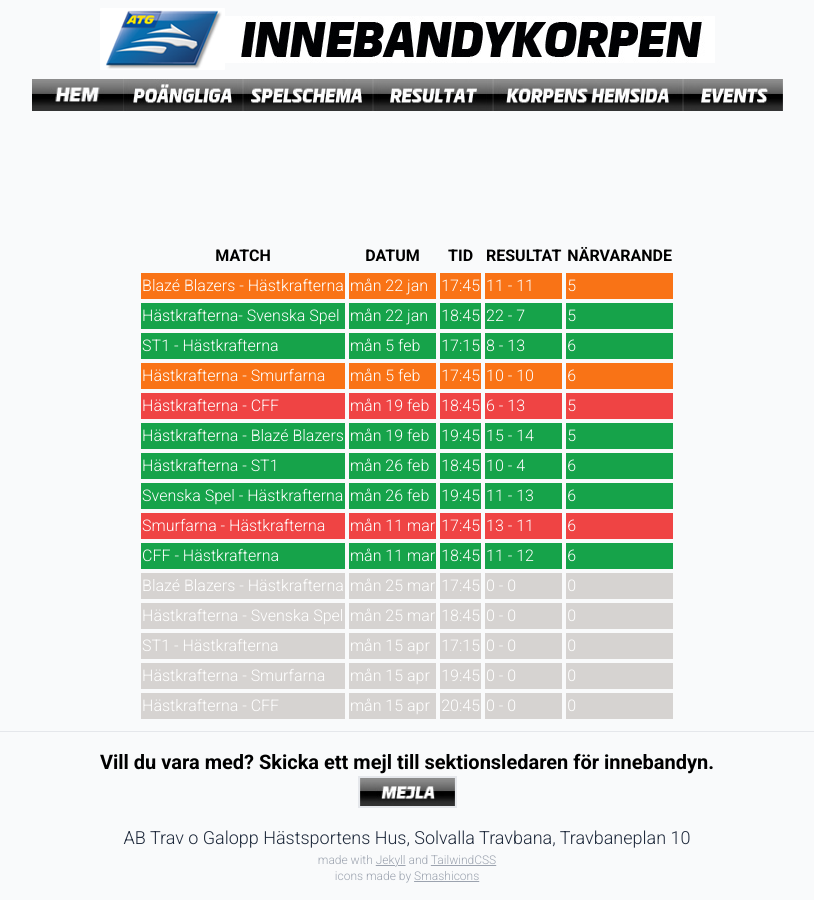
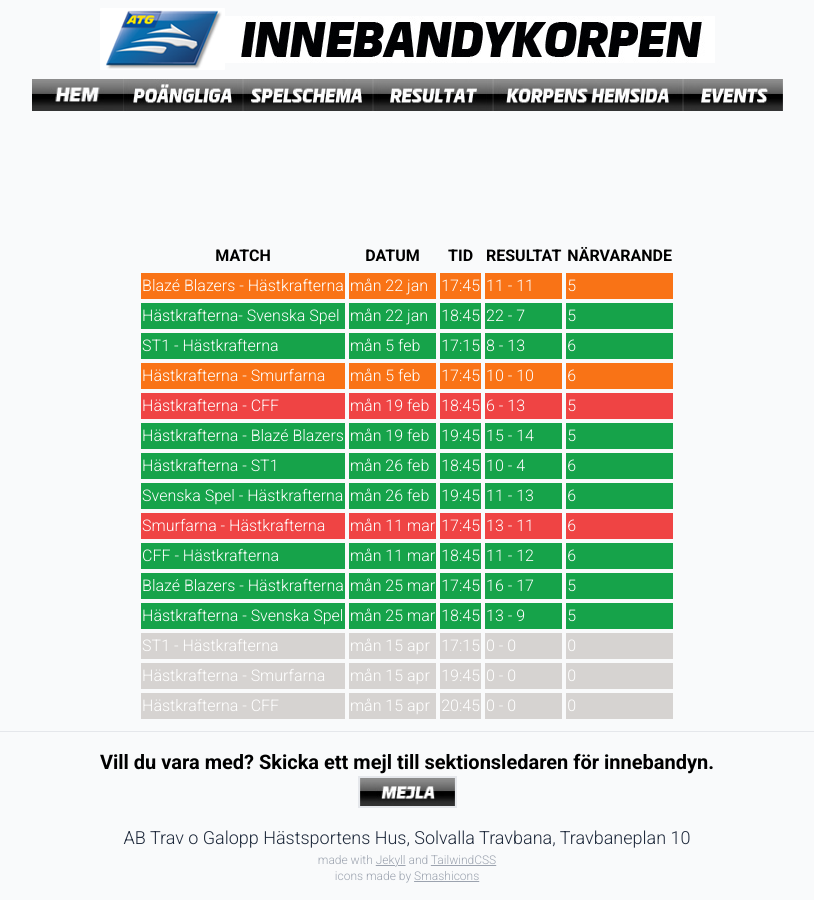
Before and after one commit to andreashogvall/andreashogvall.github.io, a Jekyll site: the page built from resultat.html, in a window 1280 px wide. Shown: the whole page, without its empty margins (233-1047 px from the left). Built offline with Jekyll 4.4.1, drawn with Linux system fonts in a browser that asks for light colours; nearby versions of some CDN libraries.

Commit message:
Add files via upload

```diff
--- a/resultat.html
+++ b/resultat.html
@@ -86,19 +86,19 @@
     <td>11 - 12</td>
     <td>6</td>
   </tr>
-  <tr class="bg-stone-300 text-white border-2 border-slate-200">
+  <tr class="bg-green-600 text-white border-2 border-slate-200">
     <td>Blazé Blazers - Hästkrafterna</td>
     <td>mån 25 mar</td>
     <td>17:45</td>
-    <td>0 - 0</td>
-    <td>0</td>
+    <td>16 - 17</td>
+    <td>5</td>
   </tr>
-  <tr class="bg-stone-300 text-white border-2 border-slate-200">
+  <tr class="bg-green-600 text-white border-2 border-slate-200">
     <td>Hästkrafterna - Svenska Spel</td>
     <td>mån 25 mar</td>
     <td>18:45</td>
-    <td>0 - 0</td>
-    <td>0</td>
+    <td>13 - 9</td>
+    <td>5</td>
   </tr>
   <tr class="bg-stone-300 text-white border-2 border-slate-200">
     <td>ST1 - Hästkrafterna</td>
```
